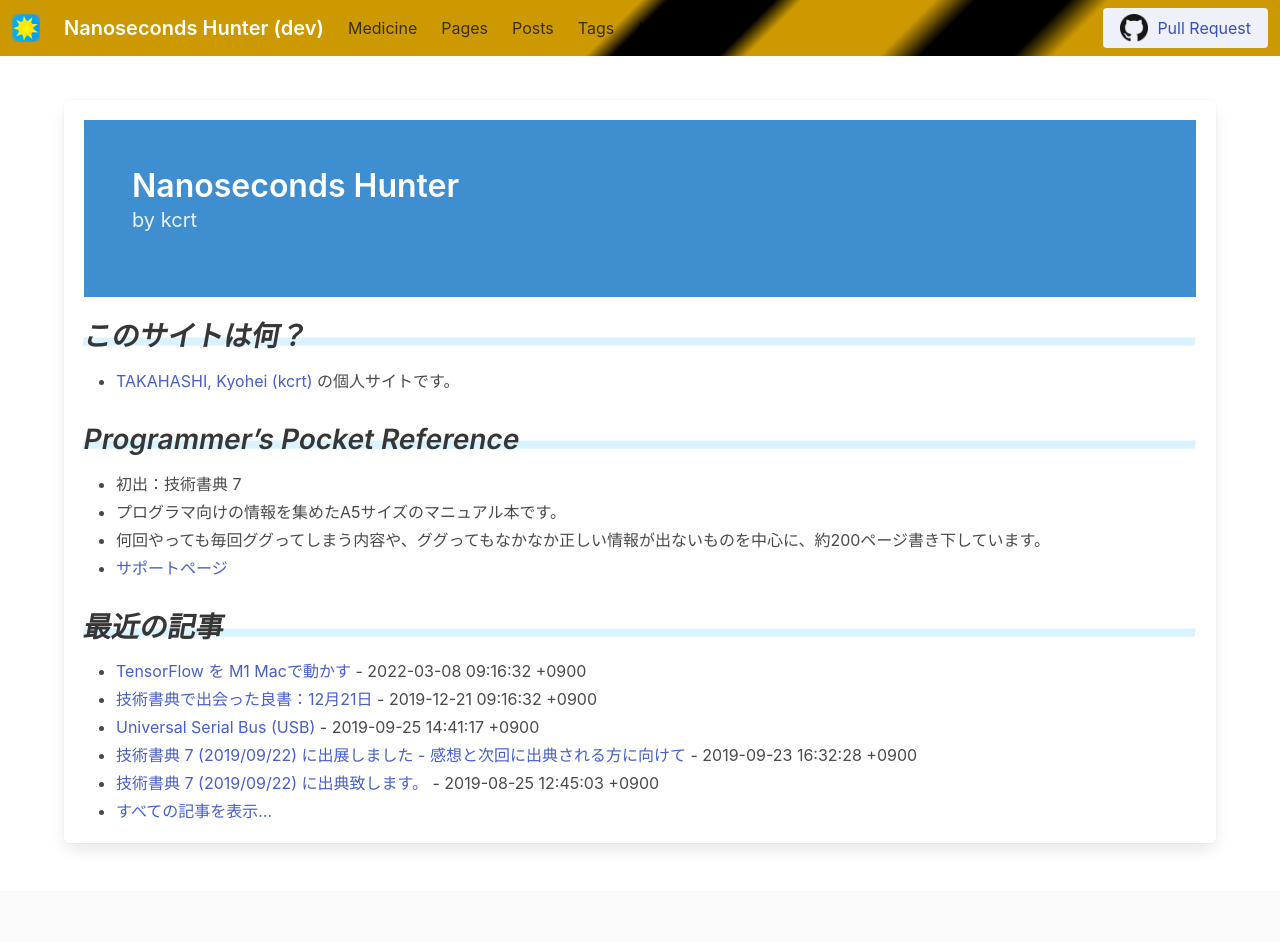
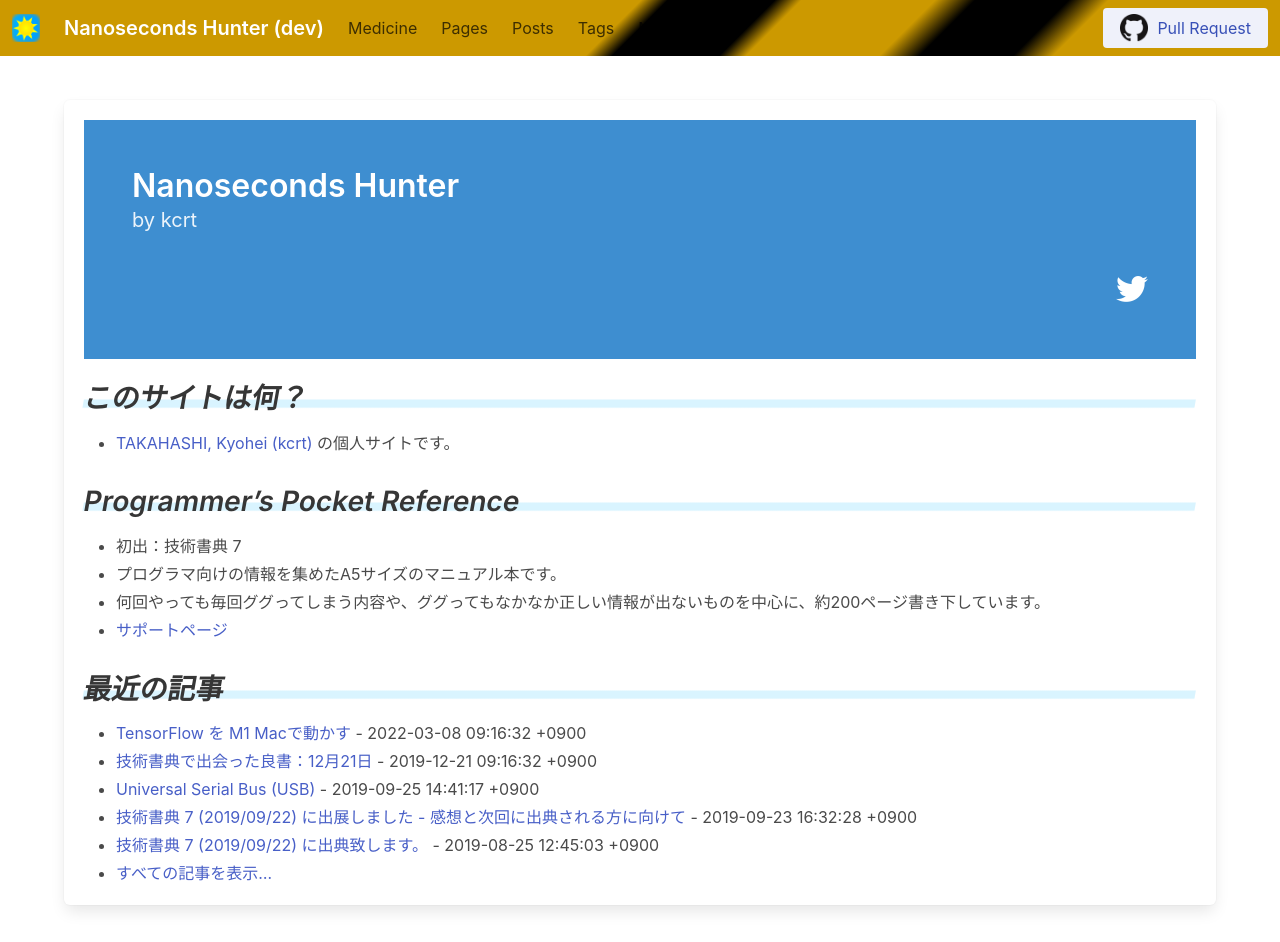
Before and after one commit to kcrt/www.kcrt.net, a Jekyll site: the page built from index.md, in a window 1280 px wide and 1223 px high. Shown: the top 942 px of the window. Built offline with Jekyll 4.4.1, drawn with Linux system fonts in a browser that asks for light colours; grey boxes are pictures that could not be loaded.

Commit message:
Add twitter button

```diff
--- a/_layouts/pages.html
+++ b/_layouts/pages.html
@@ -16,6 +16,7 @@
 	<link rel="stylesheet" href="/assets/css/framework.css">
 	<script src="/assets/js/pages.js" defer></script>
 
+	{% unless site.url contains "localhost" %}
 	<!-- Global site tag (gtag.js) - Google Analytics -->
 	<script async src="https://www.googletagmanager.com/gtag/js?id=G-4J75R7ELRP"></script>
 	<script>
@@ -24,10 +25,12 @@
 		gtag('js', new Date());
 		gtag('config', 'G-4J75R7ELRP');
 	</script>
+	{% endunless %}
 
 </head>
 
 <body class="has-navbar-fixed-top">
+	<!-- navbar -->
 	<nav class="navbar is-fixed-top is-light" role="navigation" id="navbar">
 		<div class="navbar-brand">
 			<div class="navbar-item" href="/">
@@ -84,8 +87,10 @@
 			</div>
 		</div>
 	</nav>
+	<!-- end of navbar -->
+
 	<section class="section">
-		<div class="container box" id="" content">
+		<div class="container box" id="content">
 			<section class="hero is-info">
 				<div class="hero-body">
 					<h2 class="title">
@@ -101,6 +106,12 @@
 						{% for tag in page.tags %}
 						<a href="/tags#{{tag}}" class="tag is-link">{{tag}}</a>
 						{% endfor %}
+					</div>
+					<div class="has-text-right">
+						<a
+							href="https://twitter.com/intent/tweet?text={{page.title | url_encode}}+-+{{site.url}}{{page.url}}"><img
+								width="32" height="32" src="/assets/images/twitter-logo-white.png" alt="Tweet" />
+						</a>
 					</div>
 				</div>
 			</section>
```
Also changed, not shown: assets/images/twitter-logo-white.png (added).
